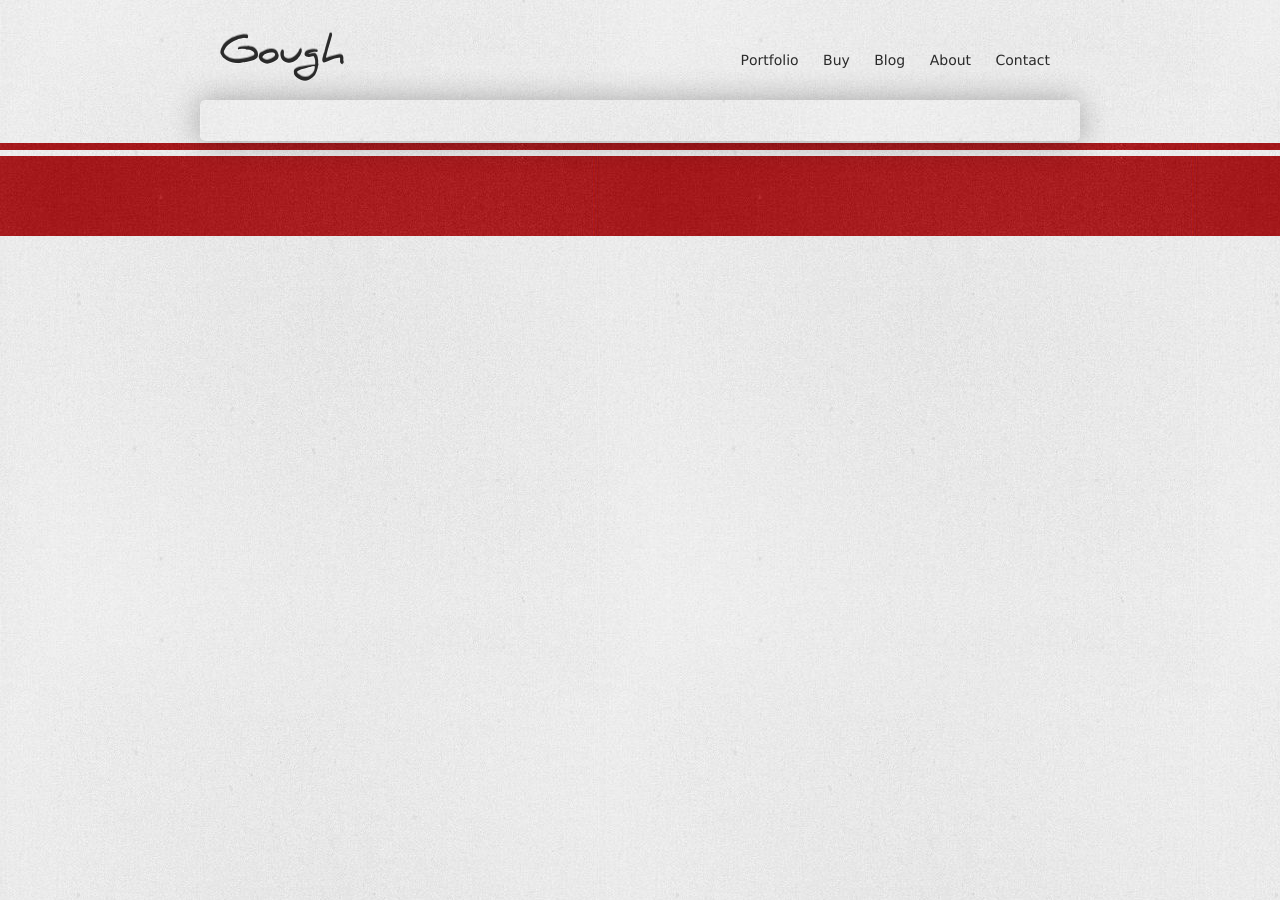
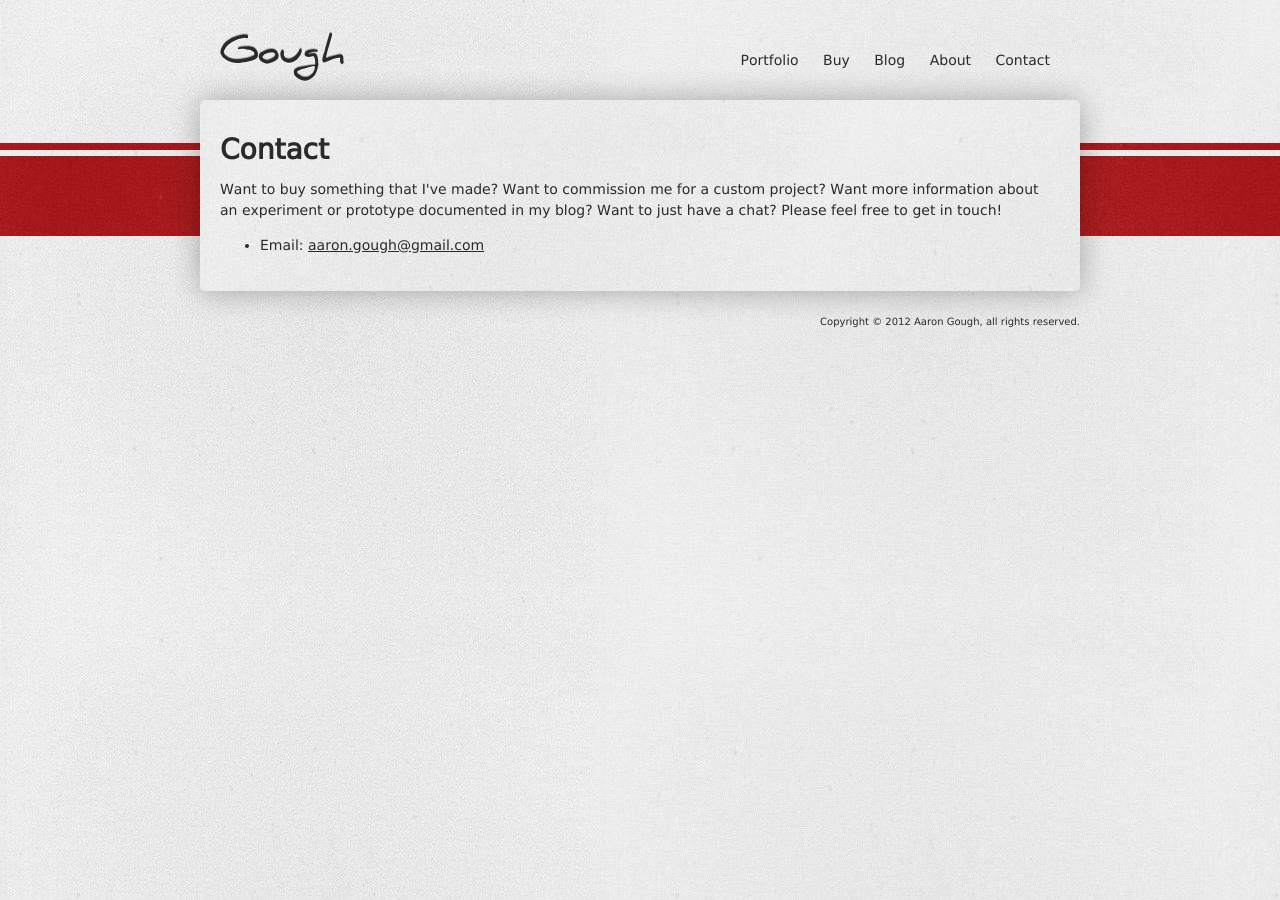
Before and after one commit to anddam/goughcustom, a Jekyll site: the page built from contact.html, in a window 1280 px wide. Built offline with Jekyll 4.4.1, drawn with Linux system fonts in a browser that asks for light colours.

Commit message:
Added text to blog index and contact page.

```diff
--- a/blog/index.html
+++ b/blog/index.html
@@ -5,6 +5,11 @@
 
 <h1>Blog</h1>
 
+<p>This blog is a place where I can post information about prototypes and experiments as I work
+on them. Where possible I try to post enough information to allow other people to replicate the
+things that I document in the blog. If you want more information about a particular item please
+feel free to <a href="/contact.html">Contact Me.</a></p>
+
 <ul id="blog_list">
   {% for post in site.categories.blog %}
   <li>{{ forloop.length | minus:forloop.index0 }} - <a href="{{ post.url }}">{{ post.title }}</a></li>
--- a/contact.html
+++ b/contact.html
@@ -2,3 +2,15 @@
 layout: content
 title: Contact
 ---
+
+<h1>Contact</h1>
+
+<p>Want to buy something that I've made? Want to commission me for a custom project?
+Want more information about an experiment or prototype documented in my blog? Want
+to just have a chat? Please feel free to get in touch!</p>
+
+<p>
+  <ul>
+    <li>Email: <a href="mailto:aaron.gough@gmail.com">aaron.gough@gmail.com</a></li>
+  </ul>
+</p>
```
